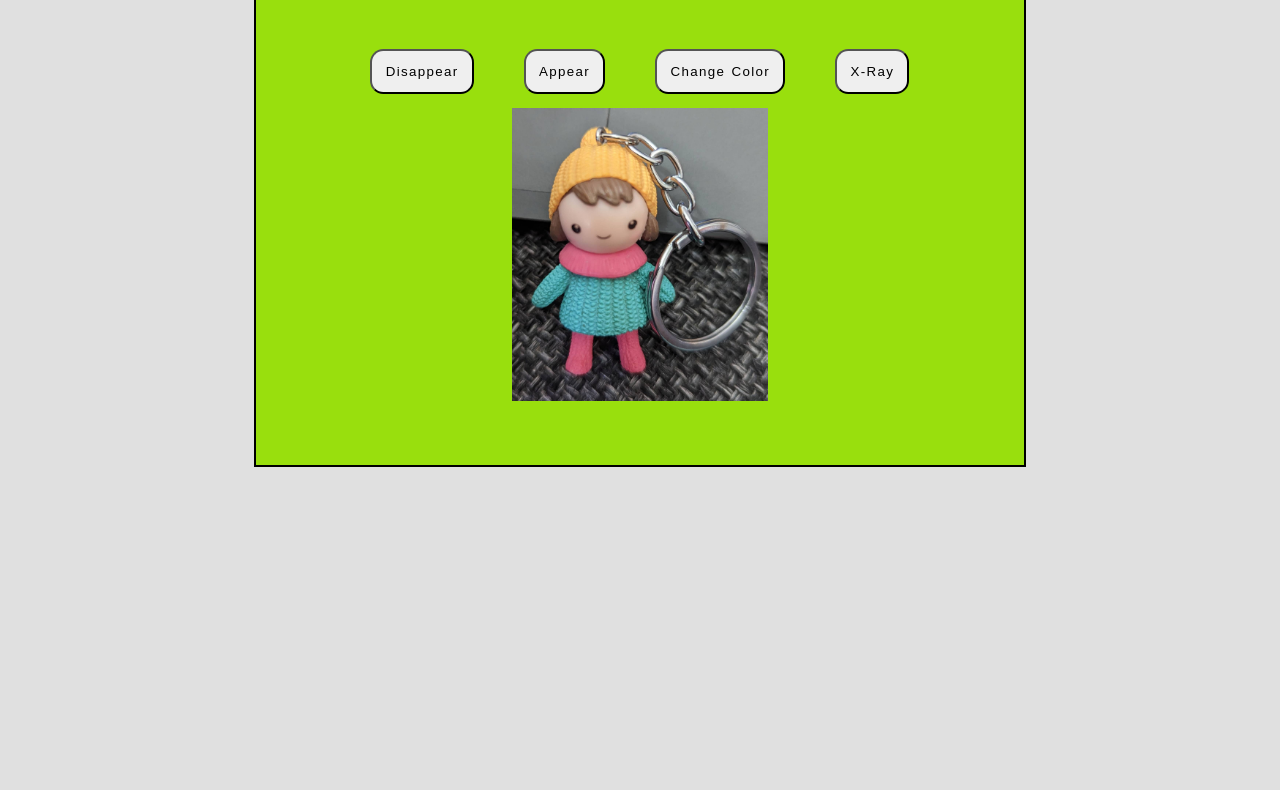
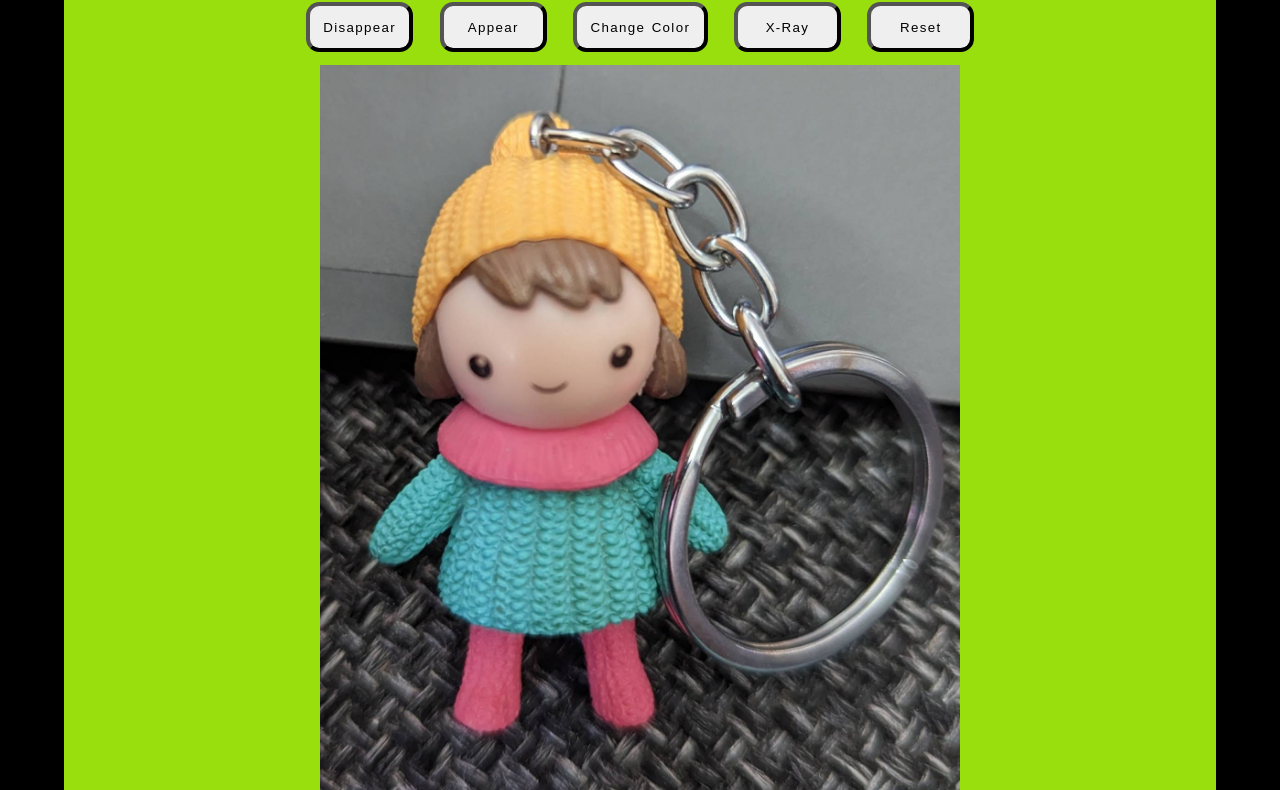
Before and after one commit to sriharshay/image-ghosting-magic, a plain HTML site: page index.html in a window 1280 px wide. Shown: the part 273-1063 px from the top of the page. Before the commit the page ends 800 px from the top, so only its background shows below. Drawn offline with nearby package versions, Linux system fonts and the light colour scheme.

Commit message:
Update markup, add reset button and minor css updates

```diff
--- a/index.html
+++ b/index.html
@@ -3,20 +3,24 @@
 
 <head>
   <meta charset="utf-8">
-  <title>Image Ghosting Magic</title>
+  <meta name="viewport" content="width=device-width, initial-scale=1"/>
+  <title>Image Magic</title>
   <link href="https://fonts.googleapis.com/css?family=Open+Sans" rel="stylesheet" type="text/css">
   <link href="styles/style.css" rel="stylesheet" type="text/css">
 </head>
 
 <body>
-  <h1>Ready for an image magic. Click below buttons</h1>
-  <div class="btn">
-    <button class="image-disappear">Disappear</button>
-    <button class="image-appear">Appear</button>
-    <button class="image-change-color">Change Color</button>
-    <button class="image-invert">X-Ray</button>
+  <div class="content-container">
+    <h1>Image Magic</h1>
+    <div class="btn">
+      <button class="image-disappear">Disappear</button>
+      <button class="image-appear">Appear</button>
+      <button class="image-change-color">Change Color</button>
+      <button class="image-invert">X-Ray</button>
+      <button class="image-reset">Reset</button>
+    </div>
+    <img src="images/doll.jpeg" alt="Key chaing with doll">
   </div>
-  <img width="256px" src="images/doll.jpeg" alt="Doll key chain image">
   <script src="scripts/main.js"></script>
 </body>
 
--- a/scripts/main.js
+++ b/scripts/main.js
@@ -3,6 +3,7 @@ const disappearBtn = document.querySelector('button.image-disappear');
 const appearBtn = document.querySelector('button.image-appear');
 const changeColorBtn = document.querySelector('button.image-change-color');
 const xRayBtn = document.querySelector('button.image-invert');
+const resetBtn = document.querySelector('button.image-reset');
 
 let dollImg = document.querySelector('img');
 const blurCounter = 5;
@@ -48,6 +49,11 @@ function xRayImage() {
   }
 }
 
+// Reset all image inline styles
+function resetImageInlineStyles() {
+  dollImg.removeAttribute('style');
+}
+
 //Event listeners
 disappearBtn.onclick = function () {
   blurImage();
@@ -61,3 +67,6 @@ changeColorBtn.onclick = function () {
 xRayBtn.onclick = function () {
   xRayImage();
 }
+resetBtn.onclick = function () {
+  resetImageInlineStyles();
+}
--- a/styles/style.css
+++ b/styles/style.css
@@ -14,11 +14,18 @@ html {
 }
 
 body {
-  width: 50vw;
   margin: 0 auto;
   background-color: #99df0d;
-  padding: 5vw 5vw 5vw 5vw;
-  border: 0.2em solid black;
+  border: 5em solid black;
+  padding: 2em;
+}
+
+div.content-container {
+  display: grid;
+  justify-content: center;
+  align-content: center;
+  align-items: center;
+  justify-items: center;
 }
 
 h1 {
@@ -30,7 +37,7 @@ h1 {
 
 img {
   display: block;
-  margin: 0 auto;
+  width: 50vw;
 }
 
 form button {
@@ -39,7 +46,7 @@ form button {
 
 div.btn {
   display: flex;
-  padding: 0 2em 0 2em;
+  flex-wrap: wrap;
   justify-content: space-around;
 }
 
@@ -47,9 +54,8 @@ div.btn button {
   padding: 1em;
   word-spacing: 0.1em;
   letter-spacing: 0.1em;
-  border-bottom-left-radius: 1.0em;
-  border-bottom-right-radius: 1em;
-  border-top-left-radius: 1em;
-  border-top-right-radius: 1em;
+  border-width: 0.3em;
   margin: 1em;
+  min-width: 8em;
+  border-radius: 1em;
 }
```
